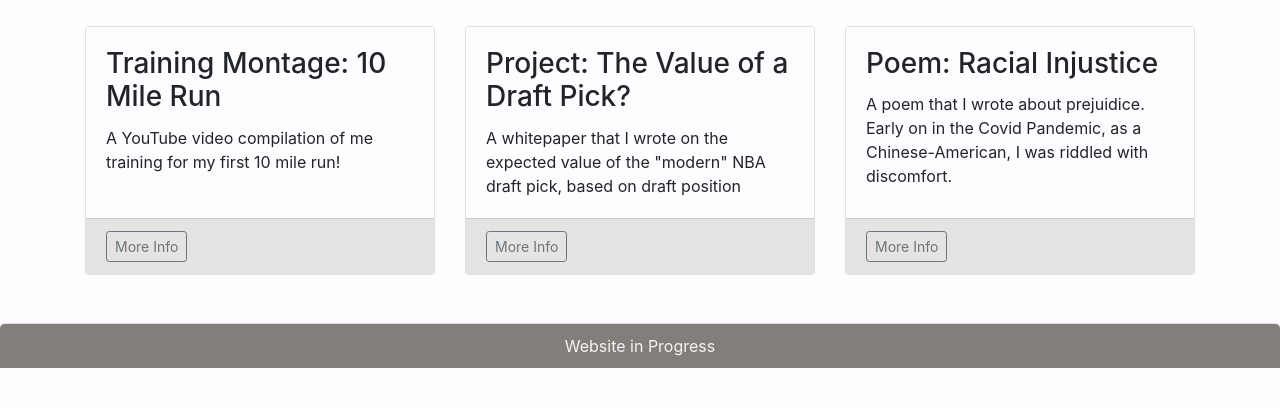
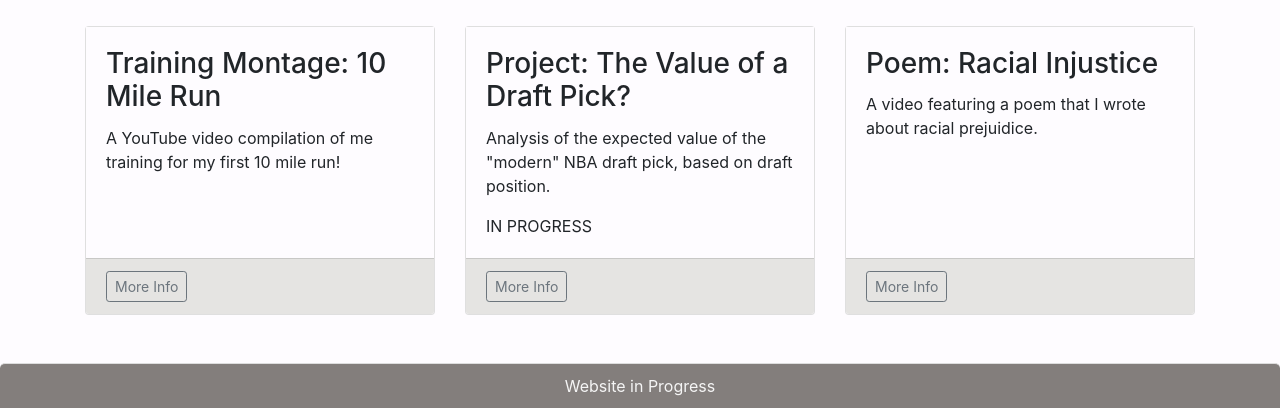
Before and after one commit to KayZhang34/KayZhang34.github.io, a website: page startbootstrap-small-business-gh-pages/index.html in a window 1280 px wide. Shown: the part 577-985 px from the top of the page. Before the commit the page ends 945 px from the top, so only its background shows below. Drawn offline with Linux system fonts and the light colour scheme.

Commit message:
Update_index
Text and Links

```diff
--- a/startbootstrap-small-business-gh-pages/index.html
+++ b/startbootstrap-small-business-gh-pages/index.html
@@ -89,7 +89,8 @@
         <div class="card h-100">
           <div class="card-body">
             <h3 class="card-title">Project: The Value of a Draft Pick?</h3>
-            <p class="card-text">A whitepaper that I wrote on the expected value of the "modern" NBA draft pick, based on draft position</p>
+            <p class="card-text">Analysis of the expected value of the "modern" NBA draft pick, based on draft position.</p>
+            <p class="card-text">IN PROGRESS</p>
           </div>
           <div class="card-footer">
             <a href="#" class="btn btn-outline-secondary btn-sm">More Info</a>
@@ -101,10 +102,10 @@
         <div class="card h-100">
           <div class="card-body">
             <h3 class="card-title">Poem: Racial Injustice</h3>
-            <p class="card-text">A poem that I wrote about prejuidice. Early on in the Covid Pandemic, as a Chinese-American, I was riddled with discomfort.</p>
+            <p class="card-text">A video featuring a poem that I wrote about racial prejuidice.</p>
           </div>
           <div class="card-footer">
-            <a href="#" class="btn btn-outline-secondary btn-sm">More Info</a>
+            <a href="https://www.youtube.com/watch?v=AdTPgA3l9EM" class="btn btn-outline-secondary btn-sm">More Info</a>
           </div>
         </div>
       </div>
```
